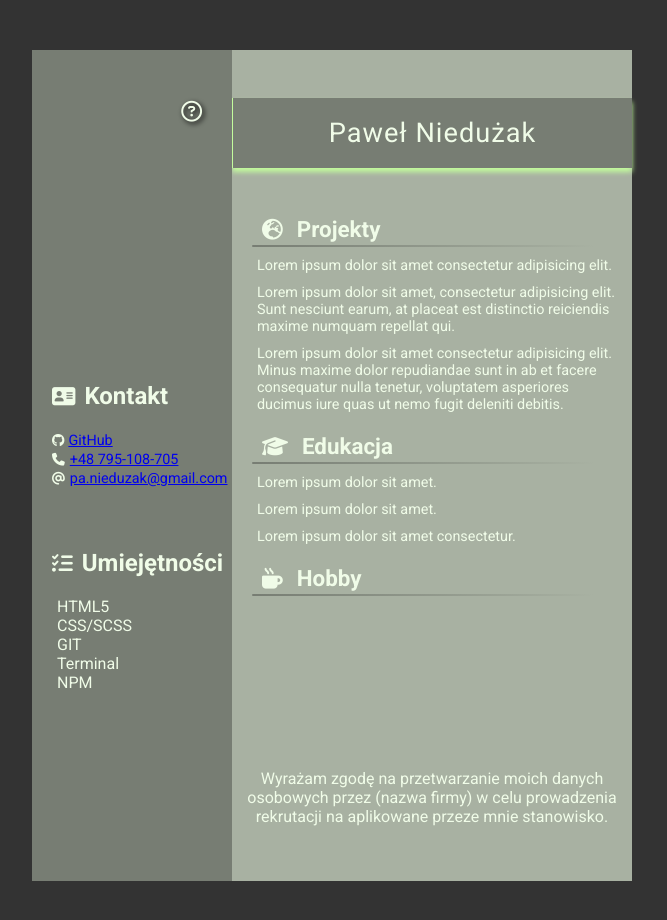
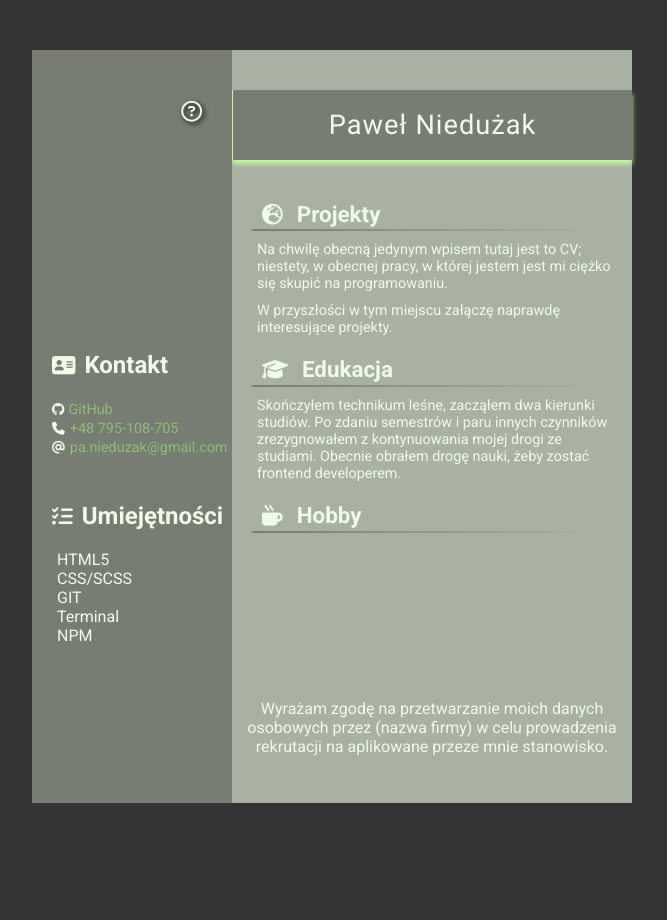
Before and after one commit to DireAunAmi/CV, a plain HTML site: page index.html in a window 1280 px wide. Shown: the whole page, without its empty margins (308-975 px from the left). After the commit the page ends 853 px from the top, so only its background shows below. Drawn offline with Linux system fonts and the light colour scheme.

Commit message:
corrected descriptions in sections

```diff
--- a/index.html
+++ b/index.html
@@ -29,17 +29,12 @@
 					<i class="fa-solid fa-earth-europe"></i>
 					<h2>Projekty</h2>
 					<div class="line"></div>
-					<p>Lorem ipsum dolor sit amet consectetur adipisicing elit.</p>
+					<p>Na chwilę obecną jedynym wpisem tutaj jest to CV; niestety, w obecnej pracy, w której jestem jest mi ciężko się skupić na programowaniu.  </p>
 					<p>
-						Lorem ipsum dolor sit amet, consectetur adipisicing elit. Sunt
-						nesciunt earum, at placeat est distinctio reiciendis maxime numquam
-						repellat qui.
+						W przyszłości w tym miejscu załączę naprawdę interesujące projekty.
 					</p>
 					<p>
-						Lorem ipsum dolor sit amet consectetur adipisicing elit. Minus
-						maxime dolor repudiandae sunt in ab et facere consequatur nulla
-						tenetur, voluptatem asperiores ducimus iure quas ut nemo fugit
-						deleniti debitis.
+
 					</p>
 				</div>
 
@@ -47,9 +42,8 @@
 					<i class="fa-solid fa-graduation-cap"></i>
 					<h2>Edukacja</h2>
 					<div class="line"></div>
-					<p>Lorem ipsum dolor sit amet.</p>
-					<p>Lorem ipsum dolor sit amet.</p>
-					<p>Lorem ipsum dolor sit amet consectetur.</p>
+					<p>Skończyłem technikum leśne, zacząłem dwa kierunki studiów. Po zdaniu semestrów i paru innych czynników zrezygnowałem z kontynuowania mojej drogi ze studiami. Obecnie obrałem drogę nauki, żeby zostać frontend developerem. </p>
+
 				</div>
 
 				<div class="hobby structure">
@@ -68,8 +62,7 @@
 						<div class="text">
 							<h2>O mnie</h2>
 							<p>
-								Lorem ipsum dolor, sit amet consectetur adipisicing elit. Sit,
-								vero?
+								Jestem front-endowym samoukiem, swoją ścieżkę zacząłem od nauki z kursów z Udemy.
 							</p>
 						</div>
 					</div>
--- a/scss/style.scss
+++ b/scss/style.scss
@@ -106,6 +106,13 @@ body {
 	a {
 		font-size: fz.$p;
 		display: inline-block;
+		text-decoration: none;
+	}
+	a:visited {
+		color: c.$fourth-color;
+	}
+	a:link {
+		color: c.$second-color;
 	}
 	.contact-icon {
 		font-size: 0.8rem;
```
Also changed, not shown: css/style.css, 1 other file.
